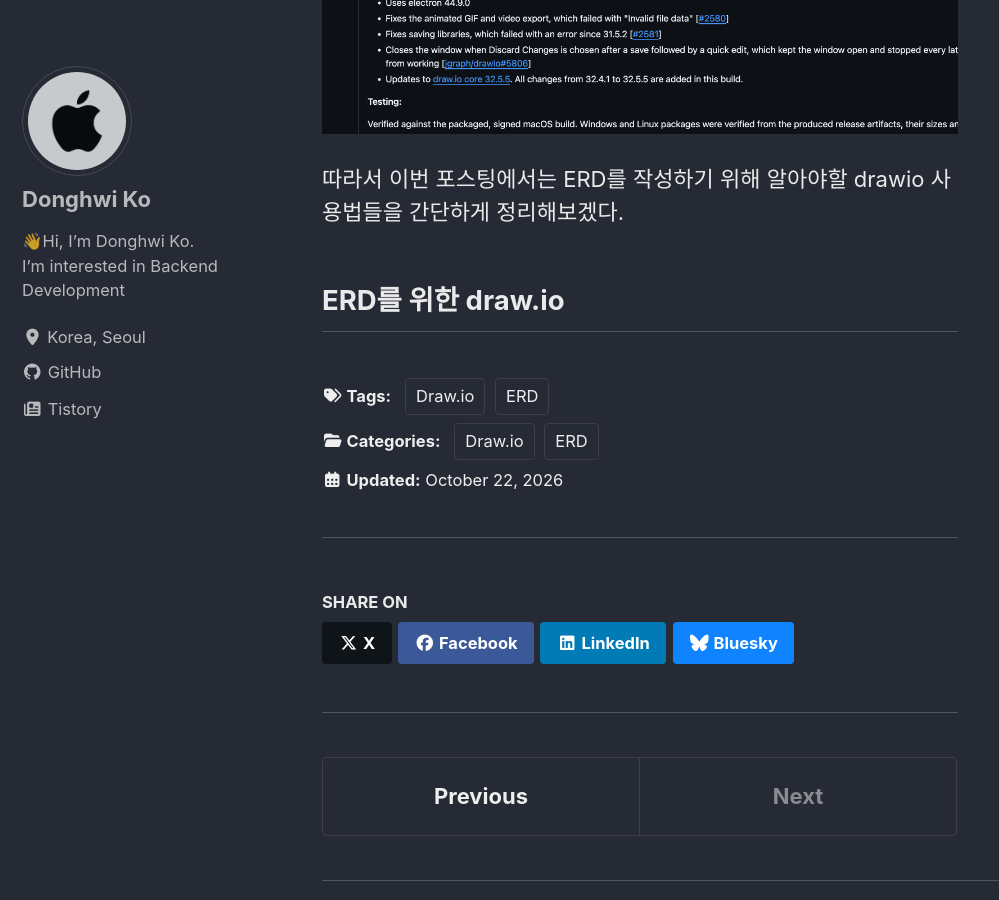
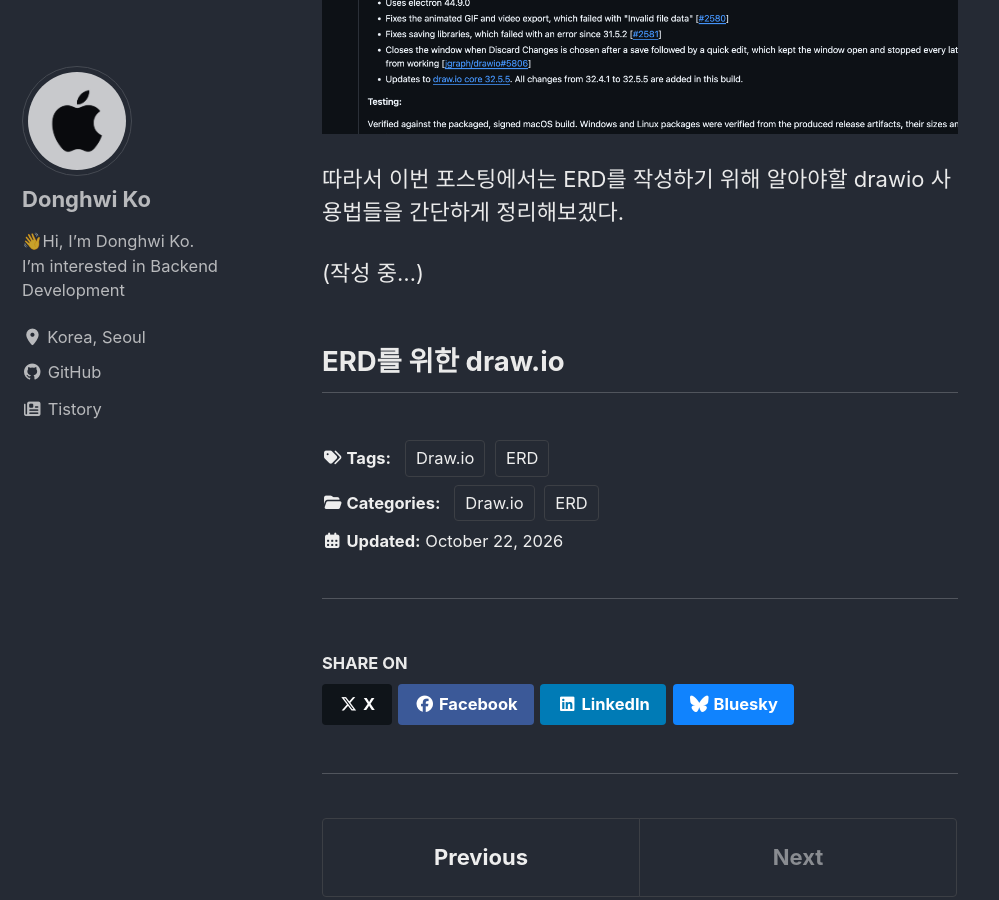
Before and after one commit to kkodong784/kkodong784.github.io, a Jekyll site: the page built from _posts/2026-10-22-how-to-use-draw.io.md, in a window 1280 px wide and 900 px high, scrolled down 946 px. Shown: the whole window, without its empty margins (0-999 px from the left). Built offline with Jekyll 4.4.1, drawn with Linux system fonts in a browser that asks for light colours; cached includes are drawn as plain includes.

Commit message:
Add placeholder note for ongoing content in draw.io usage post

```diff
--- a/_posts/2026-10-22-how-to-use-draw.io.md
+++ b/_posts/2026-10-22-how-to-use-draw.io.md
@@ -26,4 +26,6 @@ erd 작성, 우리가 짠 코드의 구조와 동작을 다이어그램으로
 
 따라서 이번 포스팅에서는 ERD를 작성하기 위해 알아야할 drawio 사용법들을 간단하게 정리해보겠다.
 
+(작성 중...)
+
 ## ERD를 위한 draw.io
```
